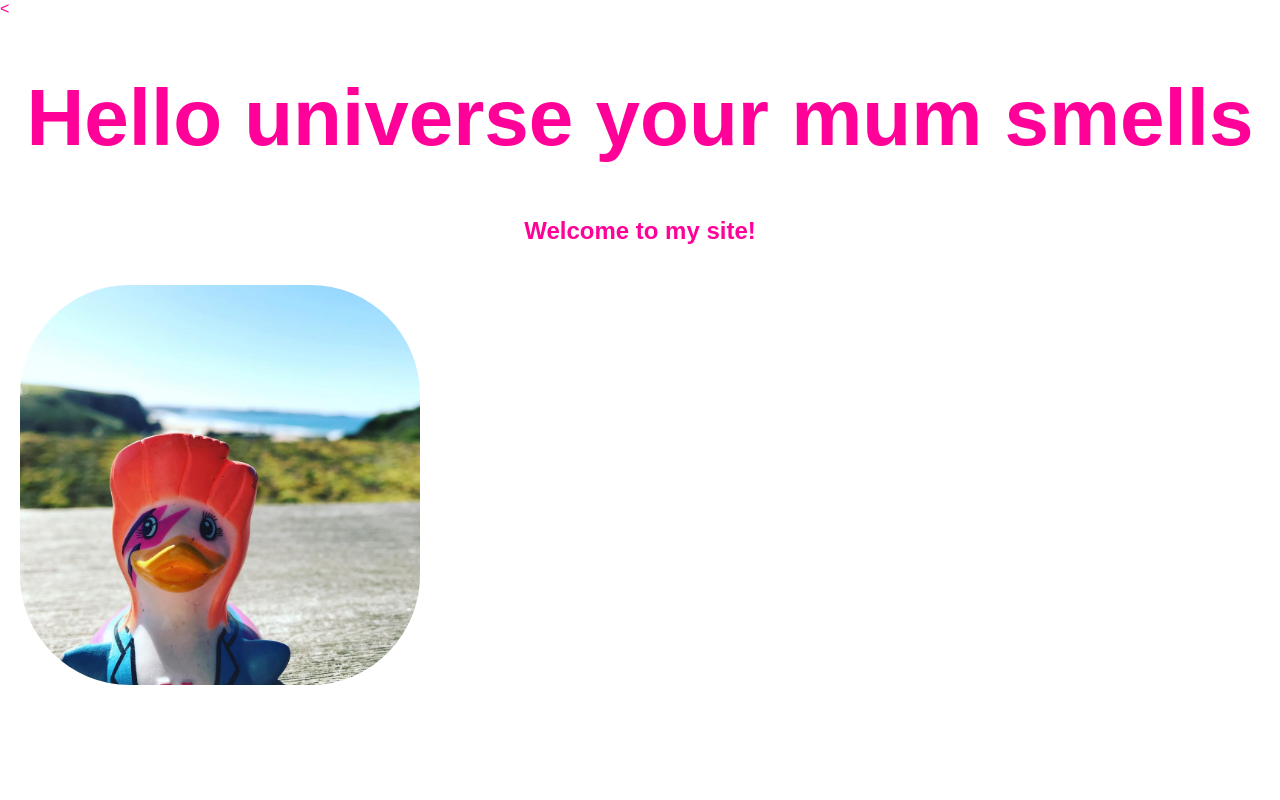
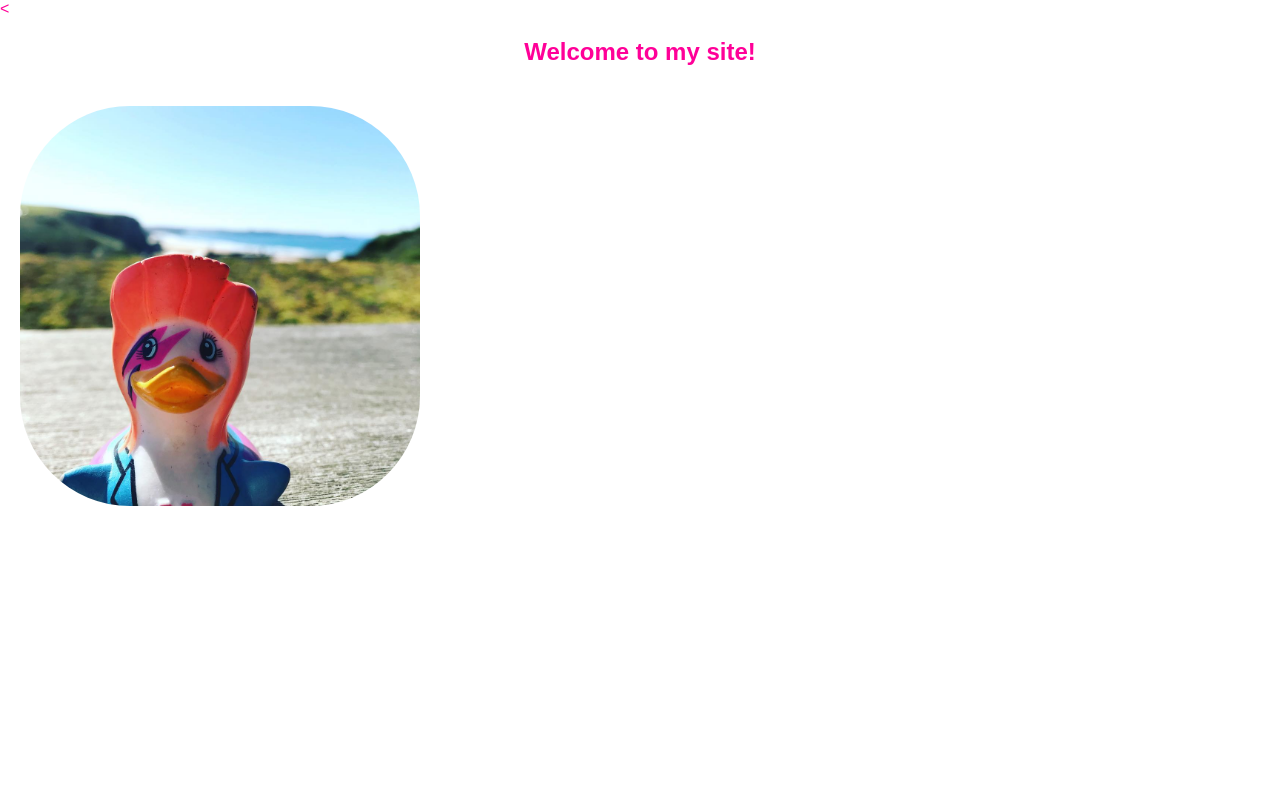
Before and after one commit to livbrookhouse/beginners-week-one-master, a plain HTML site: page index.html in a window 1280 px wide. Shown: the top 800 px of the page. Drawn offline with Linux system fonts and the light colour scheme.

Commit message:
Revert "Update index.html"
This reverts commit 45aa7052113e6c738fcaea94ff1f8ad7ed288c4d.

```diff
--- a/index.html
+++ b/index.html
@@ -6,7 +6,6 @@
 </head>
 <body>
   <div>
-  <h1>Hello universe your mum smells</h1>
   <h2>Welcome to my site!</h2>
 
   <img src="./duck.jpg" width="400px">
```
